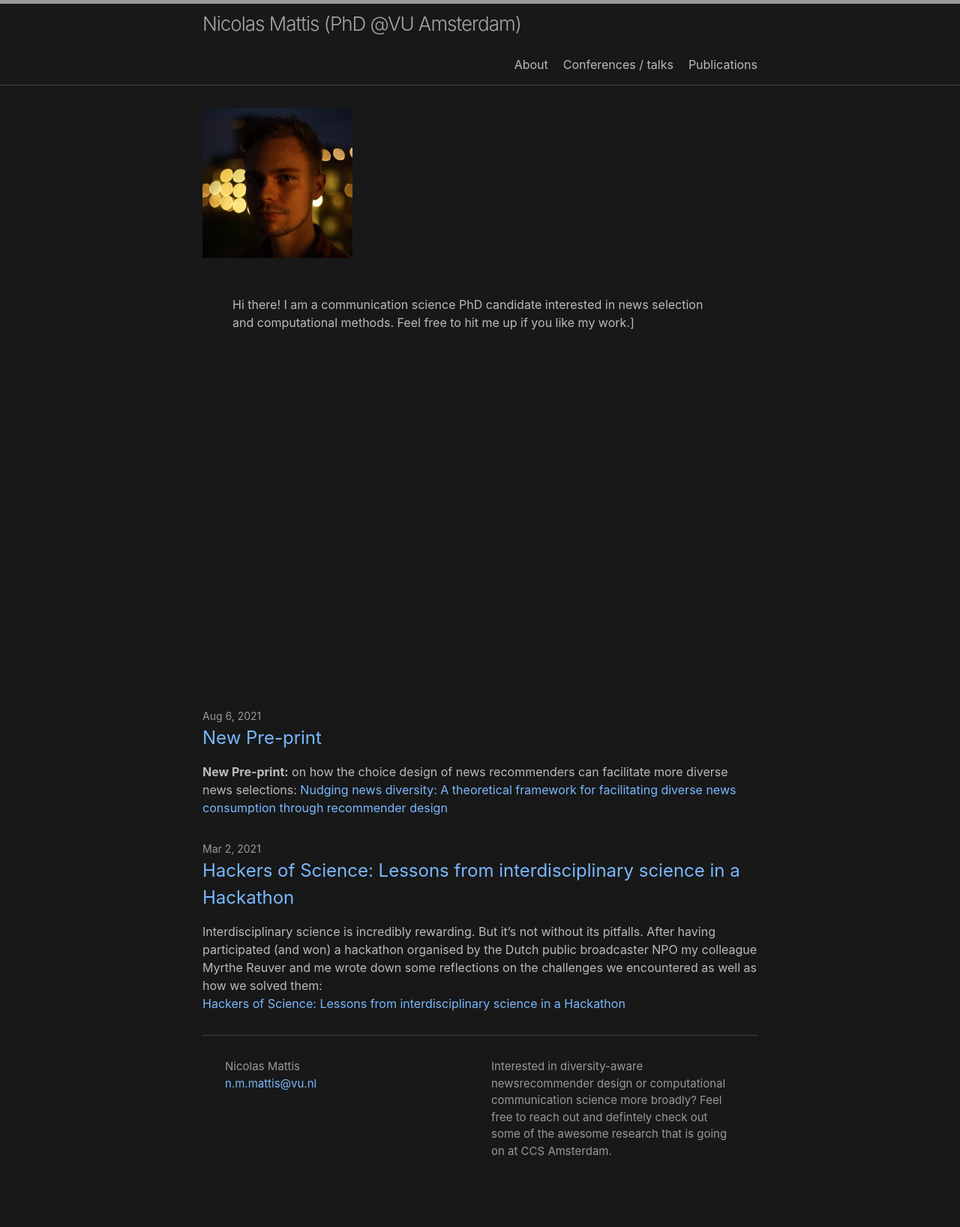
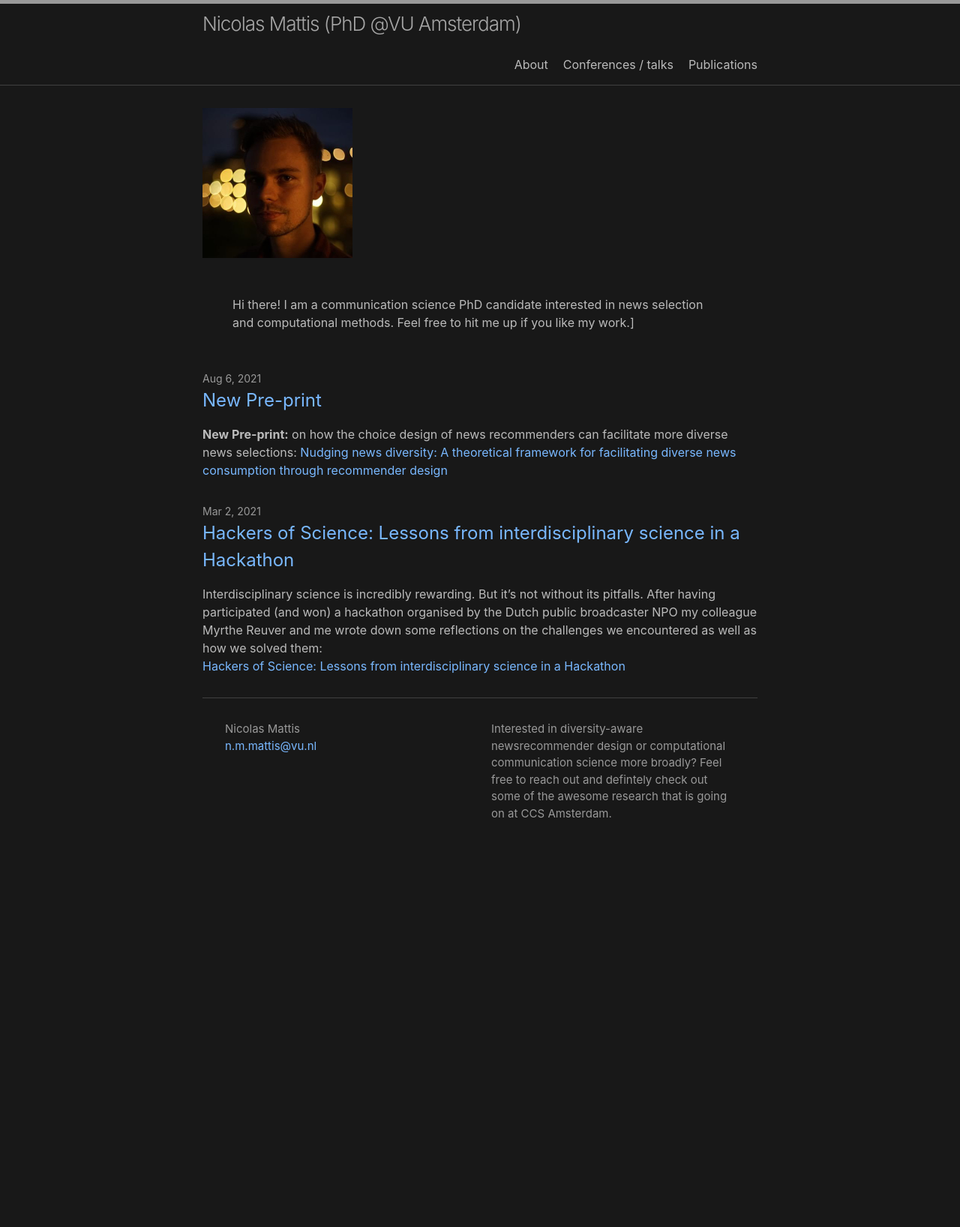
Before and after one commit to nickma101/nickma101.github.io, a Jekyll site: the page built from index.md, in a window 1280 px wide. Shown: the whole page at 75% size. Built offline with Jekyll 4.4.1, drawn with Linux system fonts in a browser that asks for light colours; after the commit the page ends 1186 px from its top, so only the background shows below that.

Commit message:
Update index.md

```diff
--- a/index.md
+++ b/index.md
@@ -11,4 +11,4 @@ layout: home
 <img src="image.jpg" width="200" height="200" />
 </div>
 
-<p style="margin:50px 40px 500px"> Hi there! I am a communication science PhD candidate interested in news selection and computational methods. Feel free to hit me up if you like my work.]</p>
+<p STYLE="margin:50px 40px 50px"> Hi there! I am a communication science PhD candidate interested in news selection and computational methods. Feel free to hit me up if you like my work.]</p>
```
